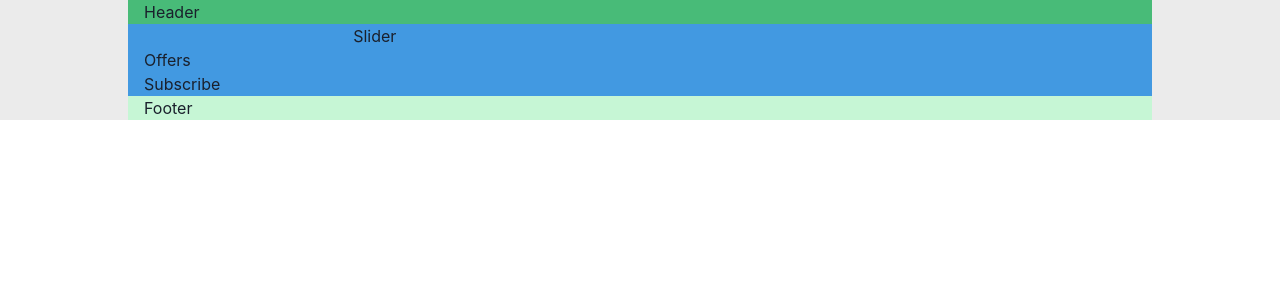
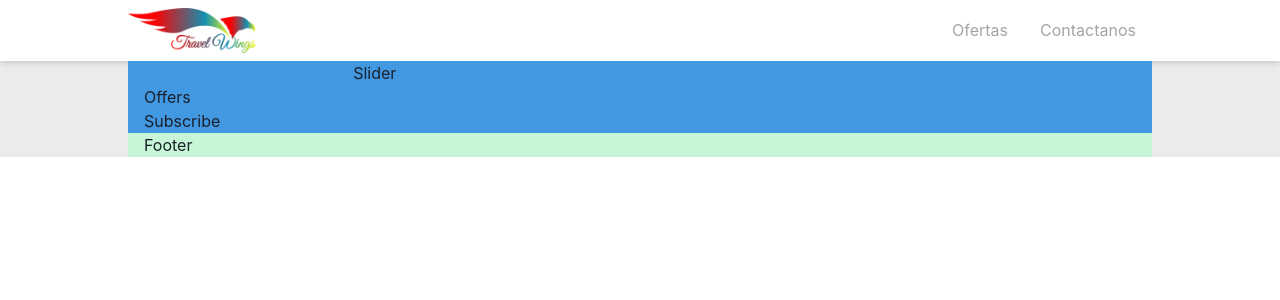
Before and after one commit to rafag0729/travelwings, a React (Create React App) app: page / in a window 1280 px wide. Shown: the top 300 px of the page. Built offline with nearby package versions, Linux system fonts and the light colour scheme.

Commit message:
Changes on header

```diff
--- a/src/sections/Header.tsx
+++ b/src/sections/Header.tsx
@@ -1,11 +1,40 @@
-import { Container } from '@chakra-ui/react';
+import { Box, Image, Link, Flex } from '@chakra-ui/react';
+import logoTW from './../media/logo.png';
 
 
 
 export const Header = () => {
   return (
-    <Container maxW="container.lg" bg="green.400">
-        Header
-    </Container>
+    <Flex
+        boxShadow="md"
+        justifyContent="center"
+        maxW="container.full"
+        p={2}
+        bg="white">
+          <Flex
+            align="center"
+            flexDirection="row"
+            justifyContent="space-between"
+            flexGrow={2}
+            bgColor="white"
+            maxW="container.lg">
+            <Box maxW={32}>
+              <Image src={ logoTW } alt="Travel Wings"/>
+            </Box>
+
+            <Box>
+              <Link
+                color="blackAlpha.500"
+                p={4}
+                fontSize="md">
+                  Ofertas</Link>
+              <Link
+                color="blackAlpha.500"
+                p={4}
+                fontSize="md">
+                  Contactanos</Link>
+            </Box>
+          </Flex>
+    </Flex>
   )
 }
```
Also changed, not shown: src/media/logo.png (added).
